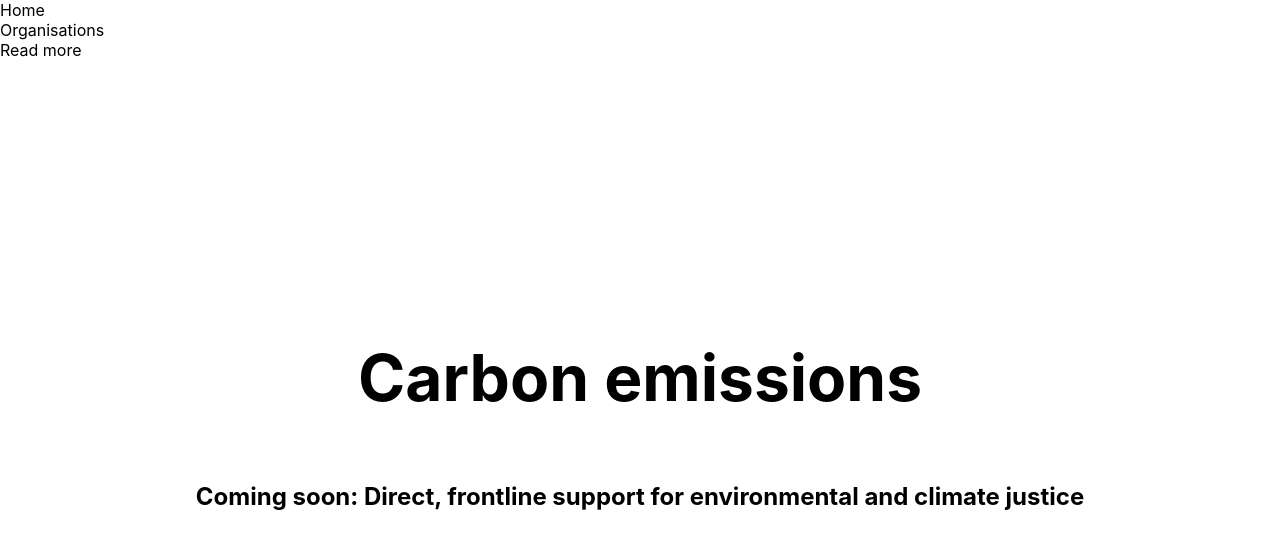
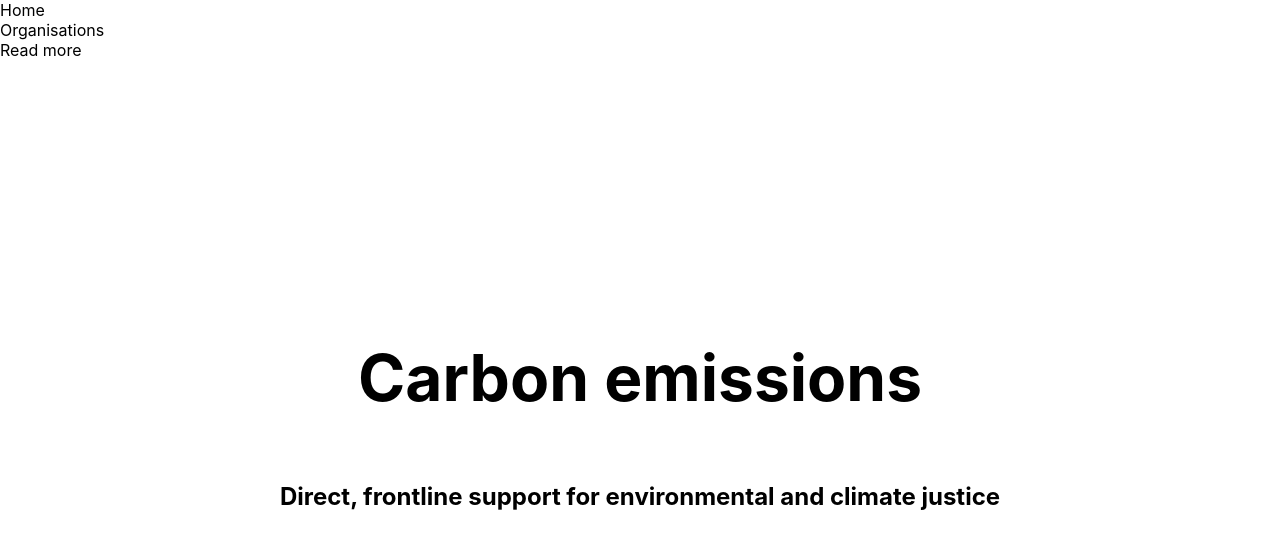
Before and after one commit to cjhines/carbon-emissions, a Next.js app: page / in a window 1280 px wide. Shown: the top 548 px of the page. Built offline with nearby package versions, Linux system fonts and the light colour scheme.

Commit message:
adjust copy

```diff
--- a/pages/index.tsx
+++ b/pages/index.tsx
@@ -9,7 +9,7 @@ export default function Home() {
       <NavBar />
       <div className={styles.container}>
         <Head>
-          <title>Carbon emissions</title>
+          <title>Coming soon</title>
           <meta name="description" content="Generated by create next app" />
           <link rel="icon" href="/favicon.png" />
         </Head>
@@ -18,8 +18,7 @@ export default function Home() {
           <h1 className={styles.title}>Carbon emissions</h1>
 
           <h2 className={styles.description}>
-            Coming soon: Direct, frontline support for environmental and climate
-            justice
+            Direct, frontline support for environmental and climate justice
           </h2>
         </main>
       </div>
```
